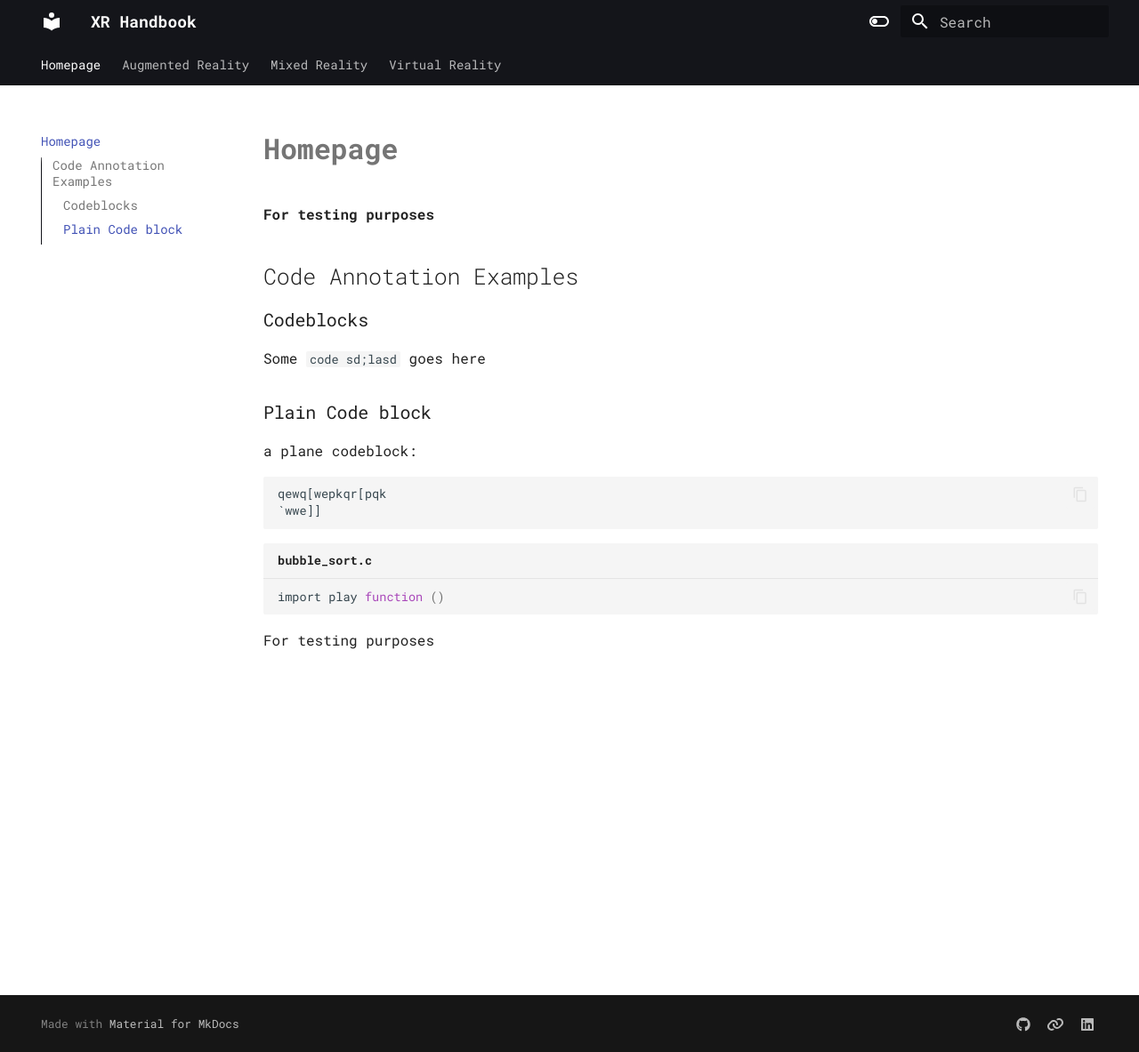
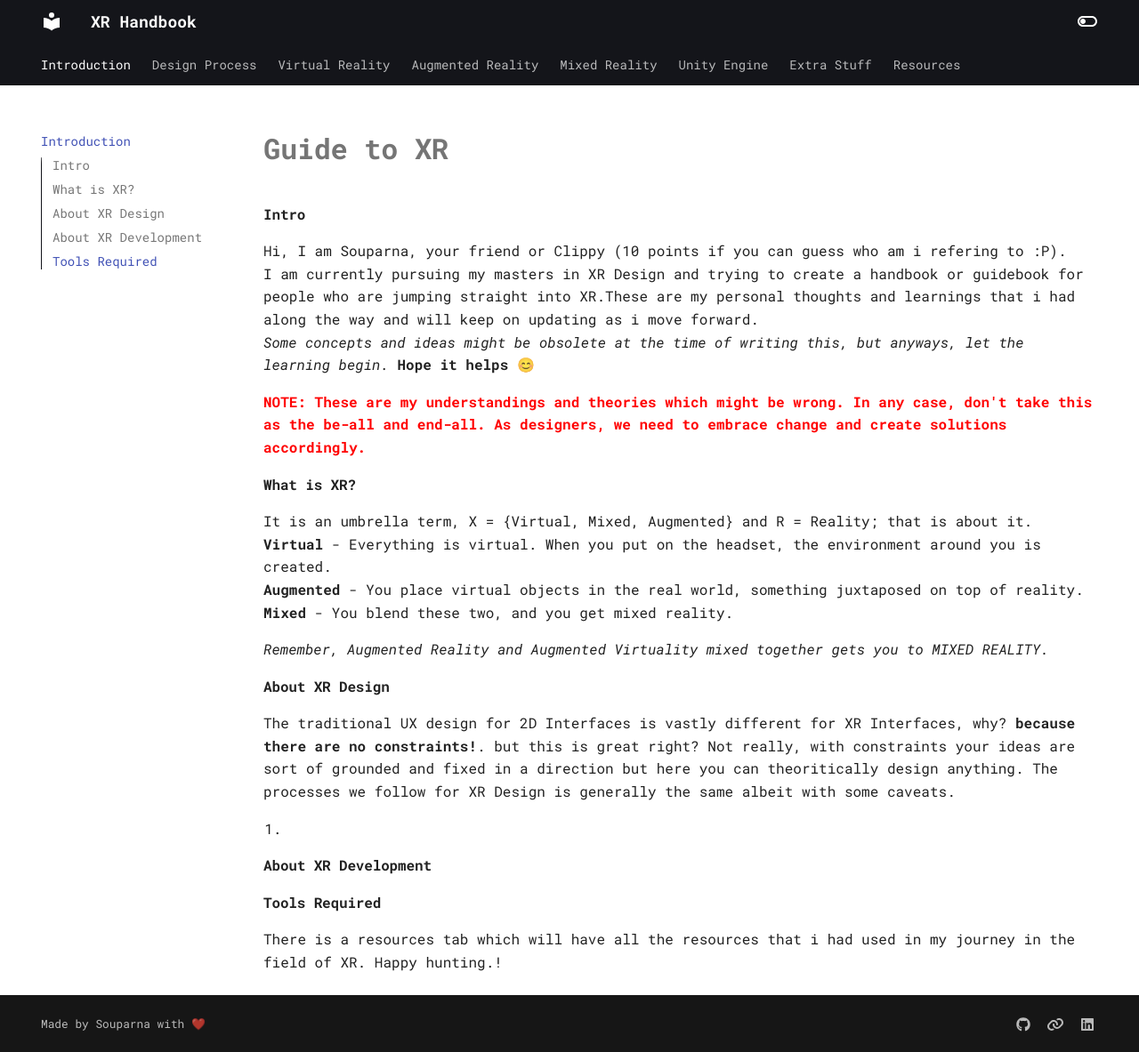
Before and after one commit to knorrsoupy/Guidelines-for-XR, an MkDocs documentation site: the page built from docs/index.md, in a window 1280 px wide and 1183 px high. Shown: the whole window at 89% size. Built offline with MkDocs 1.6.1 and Material for MkDocs 9.7.7, drawn with Linux system fonts in a browser that asks for light colours.

Commit message:
started at least

````diff
--- a/docs/index.md
+++ b/docs/index.md
@@ -1,22 +1,27 @@
-# **Homepage**
-**For testing purposes**
+# **Guide to XR**
+#### **Intro**
+Hi, I am Souparna, your friend or Clippy (10 points if you can guess who am i refering to :P).
+I am currently pursuing my masters in XR Design and trying to create a handbook or guidebook for people who are jumping straight into XR.These are my personal thoughts and learnings that i had along the way and will keep on updating as i move forward. <br>
+*Some concepts and ideas might be obsolete at the time of writing this, but anyways, let the learning begin.* **Hope it helps 😊**
 
-## Code Annotation Examples
+<span style="color:red; font-weight:bold;">NOTE: These are my understandings and theories which might be wrong. In any case, don't take this as the be-all and end-all. As designers, we need to embrace change and create solutions accordingly.</span>
 
-### Codeblocks
+#### **What is XR?**
+It is an umbrella term, X = {Virtual, Mixed, Augmented} and R = Reality; that is about it.
+**Virtual** - Everything is virtual. When you put on the headset, the environment around you is created.
+**Augmented** - You place virtual objects in the real world, something juxtaposed on top of reality.
+**Mixed** - You blend these two, and you get mixed reality.
 
-Some `code sd;lasd` goes here
+*Remember, Augmented Reality and Augmented Virtuality mixed together gets you to MIXED REALITY.*
 
-### Plain Code block
+#### **About XR Design**
+The traditional UX design for 2D Interfaces is vastly different for XR Interfaces, why? **because there are no constraints!**. but this is great right? Not really, with constraints your ideas are sort of grounded and fixed in a direction but here you can theoritically design anything. The processes we follow for XR Design is generally the same albeit with some caveats.
 
-a plane codeblock:
+1.
 
-```
-qewq[wepkqr[pqk
-`wwe]]
-```
 
-```c# title="bubble_sort.c"
-import play function ()
-```
-For testing purposes
+#### **About XR Development**
+
+#### **Tools Required**
+
+There is a resources tab which will have all the resources that i had used in my journey in the field of XR. Happy hunting.!
--- a/mkdocs.yml
+++ b/mkdocs.yml
@@ -29,6 +29,15 @@ theme:
   font:
     text: Roboto Mono
     code: Roboto Mono
+nav:
+  - Introduction: index.md
+  - Design Process: Design-Process.md
+  - Virtual Reality: Virtual-Reality.md
+  - Augmented Reality: Augmented-Reality.md
+  - Mixed Reality: Mixed-Reality.md
+  - Unity Engine: Unity-Engine.md
+  - Extra Stuff: Extra-Stuff.md
+  - Resources: Resources.md
 
 extra:
   social:
@@ -38,6 +47,9 @@ extra:
       link: https://knorrsoupy.vercel.app/
     - icon: fontawesome/brands/linkedin
       link: https://www.linkedin.com/in/knorrsoupy/
+  generator: false
+
+copyright: Made by Souparna with ❤️
 
 markdown_extensions:
   - attr_list
@@ -54,3 +66,5 @@ markdown_extensions:
       emoji_generator: !!python/name:material.extensions.emoji.to_svg
   - pymdownx.inlinehilite
   - pymdownx.snippets
+plugins:
+  - glightbox
````
Also changed, not shown: README.md (+1 -0 lines), docs/Augmented-Reality.md (+1 -1 lines), docs/Design-Process.md (added, +1 -0 lines), docs/Extra-Stuff.md (added, +1 -0 lines), docs/Mixed-Reality.md (+1 -1 lines), docs/Resources.md (added, +1 -0 lines), docs/Unity-Engine.md (added, +1 -0 lines), docs/Virtual-Reality.md (+1 -1 lines).
